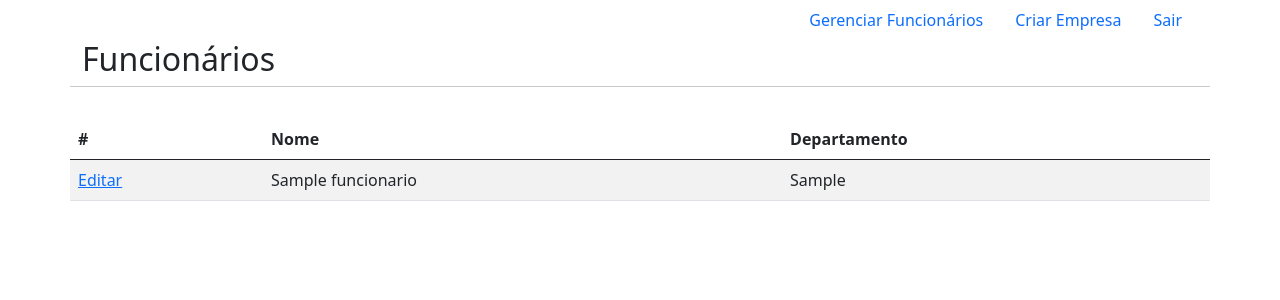
After one commit to rennanflima/curso_gestao_rh, a Django app: template gestao_rh/funcionarios/templates/funcionarios/funcionario_list.html in a window 1280 px wide. The commit adds this page. Shown: the top 300 px of the page. Run offline with Django 3.2, Linux system fonts and the light colour scheme; the template is opened without the code that fills it: most values are stand-ins (such as "Sample title", 1, 10 or a date in 2020); some libraries are stand-ins or nearby versions.

Commit message:
Listando Funcionários

```diff
--- a/gestao_rh/core/templates/core/index.html
+++ b/gestao_rh/core/templates/core/index.html
@@ -1,11 +1,9 @@
 {% extends 'base.html' %}
 
-
-{% block main %}
-    <div class='row'>
+{% block menu %}
 <ul class="nav justify-content-end">
     <li class="nav-item">
-                <a class="nav-link" href="#">Gerenciar Funcionários</a>
+        <a class="nav-link" href="{% url 'funcionarios:lista-funcionarios' %}">Gerenciar Funcionários</a>
     </li>
     {% if user.funcionario.empresa %}
         <li class="nav-item">
@@ -20,9 +18,10 @@
         <a class="nav-link" href="{% url 'logout' %}" tabindex="-1" aria-disabled="true">Sair</a>
     </li>
 </ul>
-    </div>
+{% endblock menu %}
+
+{% block main %}
     <div class="row">
         <p>Olá {{ user.get_full_name }}!</p>
     </div>
-
 {% endblock main %}
--- a/gestao_rh/empresas/templates/empresas/empresa_form.html
+++ b/gestao_rh/empresas/templates/empresas/empresa_form.html
@@ -1,4 +1,4 @@
-{% extends 'base.html' %}
+{% extends 'core/index.html' %}
 
 {% block main %}
 <form class="form" method="post">
--- /dev/null
+++ b/gestao_rh/funcionarios/templates/funcionarios/funcionario_list.html
@@ -0,0 +1,32 @@
+{% extends 'core/index.html' %}
+
+{% block main %}
+    <div class="row mb-3">
+        <h2>Funcionários</h2>
+        <hr/>
+    </div>
+    <div class="row">
+        <table class="table table-striped">
+            <thead>
+                <tr>
+                <th scope="col">#</th>
+                <th scope="col">Nome</th>
+                <th scope="col">Departamento</th>
+                </tr>
+            </thead>
+            <tbody>
+                {% for funcionario in funcionarios %}
+                    <tr>
+                        <td>
+                            <a href="{% url 'funcionarios:editar-funcionario' funcionario.pk %}">
+                                Editar
+                            </a>
+                        </td>
+                        <td>{{ funcionario }}</td>
+                        <td>{{ funcionario.departamentos_list }}</td>
+                    </tr>
+                {% endfor %}
+            </tbody>
+        </table>
+    </div>
+{% endblock main %}
--- a/gestao_rh/templates/base.html
+++ b/gestao_rh/templates/base.html
@@ -11,6 +11,9 @@
 </head>
 <body>
     <div class="container">
+        <div class="row">
+            {% block menu %}{% endblock menu %}
+        </div>
         {% block main %}{% endblock %}
     </div>
 </body>
```
Also changed, not shown: gestao_rh/funcionarios/models.py (+6 -2 lines), gestao_rh/funcionarios/urls.py (+6 -1 lines), gestao_rh/funcionarios/views.py (+16 -2 lines), gestao_rh/settings.py (+13 -8 lines), gestao_rh/urls.py (+5 -5 lines), gestao_rh/funcionarios/forms.py (added), 1 other file. Lines whose indentation alone changed are shown as unchanged.
